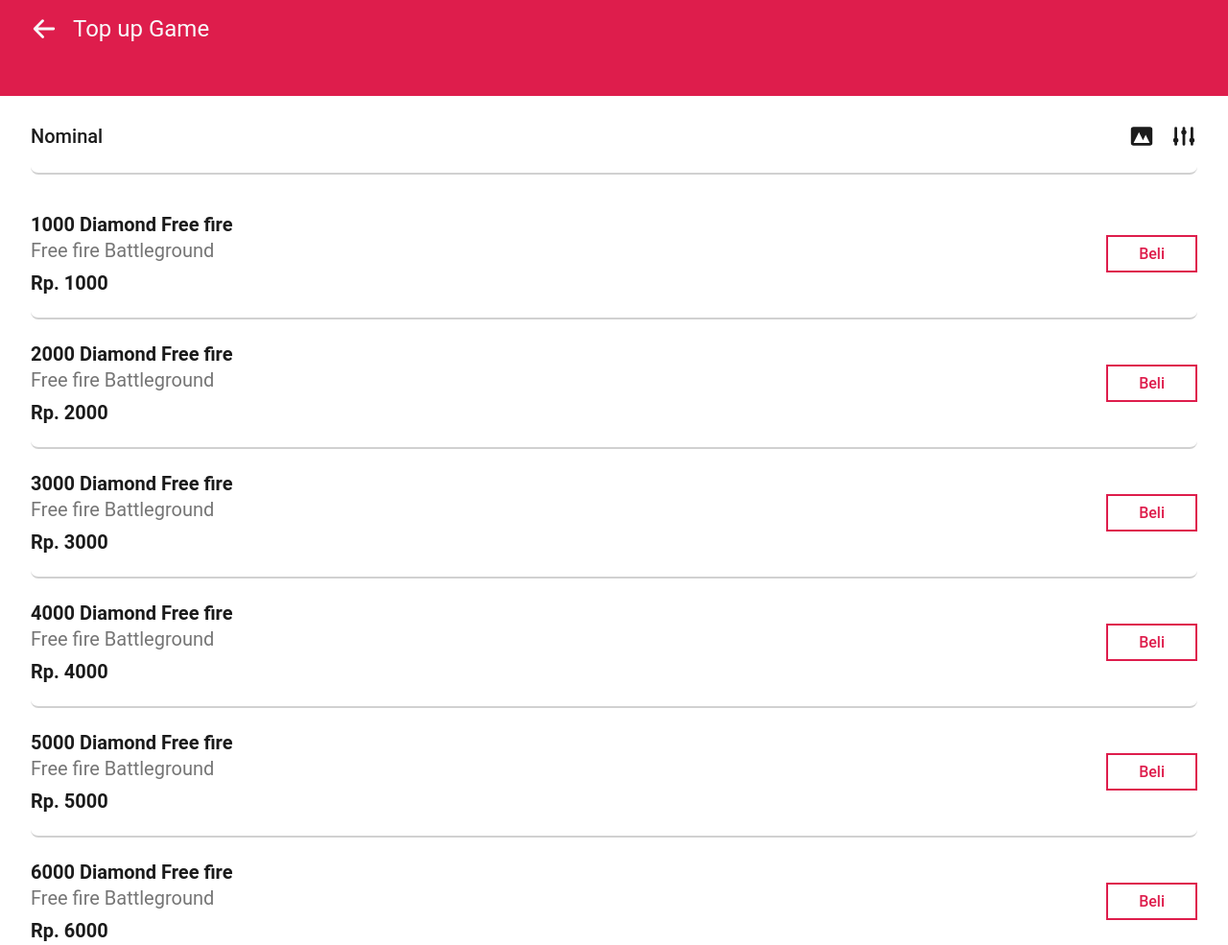
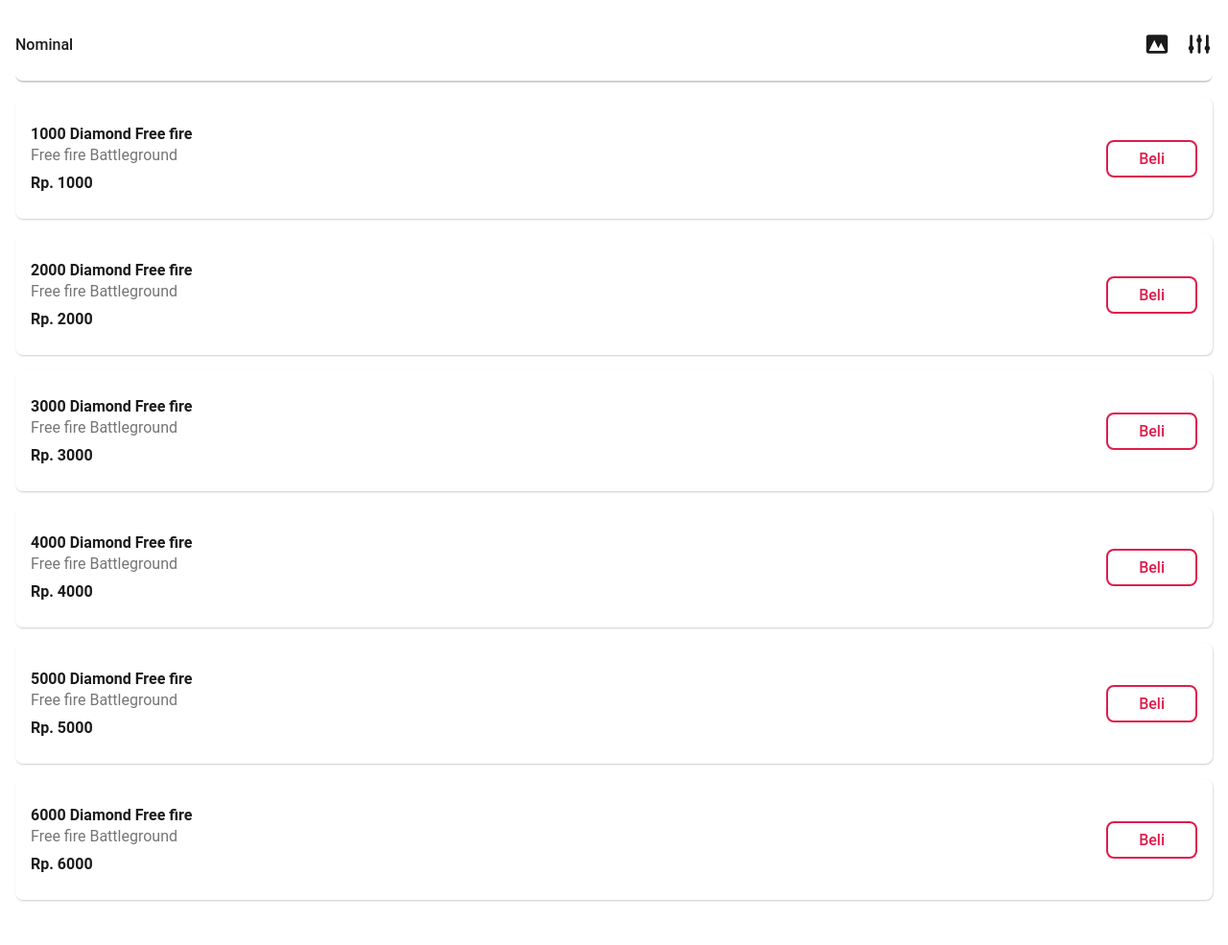
Before and after one commit to wardydev/payon-feature, a website: page index.html in a window 1280 px wide. Shown: the top 985 px of the page at 96% size. Drawn offline with Linux system fonts and the light colour scheme.

Commit message:
revisi 3

```diff
--- a/index.html
+++ b/index.html
@@ -14,17 +14,6 @@
 <body>
 
     <main class="container">
-        <!-- BREADCRUMBS -->
-        <section class="breadcrumbs">
-            <div class="bread-topup">
-                <!-- icon -->
-                <svg xmlns="http://www.w3.org/2000/svg" viewBox="0 0 20 20" fill="currentColor">
-                    <path fill-rule="evenodd" d="M9.707 16.707a1 1 0 01-1.414 0l-6-6a1 1 0 010-1.414l6-6a1 1 0 011.414 1.414L5.414 9H17a1 1 0 110 2H5.414l4.293 4.293a1 1 0 010 1.414z" clip-rule="evenodd" />
-                  </svg>
-                <span>Top up Game</span>
-            </div>
-        </section>
-        <!-- END BREADCRUMBS -->
 
         <!-- DATA GAME -->
         <section class="data-game">
--- a/scss/main.scss
+++ b/scss/main.scss
@@ -3,7 +3,7 @@
 $light-color: #f8f9fa;
 
 @mixin padding-x {
-    padding: 2rem 2rem;
+    padding: 2rem 1rem;
 }
 @mixin svg-width {
     width: 28px;
@@ -39,34 +39,8 @@
 
 // container
 main {
-    .breadcrumbs {
-        background-color: $primary-color;
-        height: 100px;
-        width: 100%;
-        padding: 1rem 2rem;
-        position: fixed;
-        left: 0;
-        top: 0;
-        z-index: 30;
-
-        .bread-topup {
-            display: flex;
-            align-items: center;
-            color: $light-color;
-
-            svg {
-                @include svg-width();
-            }
-
-            span {
-                margin-left: 1rem;
-                font-size: 1.5rem;
-            }
-        }
-    }
-
     .data-game {
-        margin-top: 6rem;
+        // margin-top: 6rem;
         @include padding-x();
 
         .game-nominal {
@@ -78,7 +52,7 @@
             border-bottom: 2px solid rgba($dark-color, $alpha: 0.2);
 
             span {
-                font-size: 1.25rem;
+                font-size: 1rem;
                 font-weight: 500;
             }
 
@@ -102,24 +76,25 @@
                 display: flex;
                 align-items: center;
                 justify-content: space-between;
-                padding-bottom: 1.5rem;
-                padding-top: 1.5rem;
-                border-radius: 8px;
-                border-bottom: 2px solid rgba($dark-color, $alpha: 0.2);
+                // background-color: red;
+                padding: 1.75rem 1rem;
+                margin-bottom: 1rem;
+                border-radius: 0.5rem;
+                box-shadow: 0.5px 1px 2px rgba($color: #000000, $alpha: 0.2);
 
                 .game-title {
                     h4 {
-                        font-size: 1.25rem;
+                        font-size: 1rem;
                         font-weight: 700;
                         margin-bottom: 3px;
                     }
                     p {
-                        font-size: 1.25rem;
+                        font-size: 1rem;
                         opacity: 0.6;
                         margin-bottom: 10px;
                     }
                     b {
-                        font-size: 1.25rem;
+                        font-size: 1rem;
                         font-weight: 700;
                     }
                 }
@@ -128,6 +103,7 @@
                     border: 2px solid $primary-color;
                     color: $primary-color;
                     font-weight: 500;
+                    border-radius: 0.5rem;
                 }
             }
         }
@@ -141,7 +117,7 @@
             top: 0;
             left: 0;
             background-color: rgba($dark-color, $alpha: 0.5);
-            // z-index: 40;
+            z-index: 20;
         }
     }
 
@@ -151,11 +127,10 @@
         position: fixed;
         left: 0;
         bottom: 0;
-        z-index: 20;
+        z-index: 30;
         background-color: $light-color;
-        border-radius: 1.5rem;
+        border-radius: 1rem;
         overflow-x: hidden;
-        overflow-y: scroll;
         color: $light-color;
         visibility: hidden;
         @include transition();
@@ -195,7 +170,7 @@
                 }
 
                 h4 {
-                    font-size: 1.25rem;
+                    font-size: 1rem;
                 }
 
                 .data-content {
@@ -213,7 +188,7 @@
                 margin-top: 1.5rem;
 
                 span {
-                    font-size: 1.25rem;
+                    font-size: 1rem;
                     font-weight: 700;
                 }
 
```
Also changed, not shown: assets/css/main.css, 1 other file.
